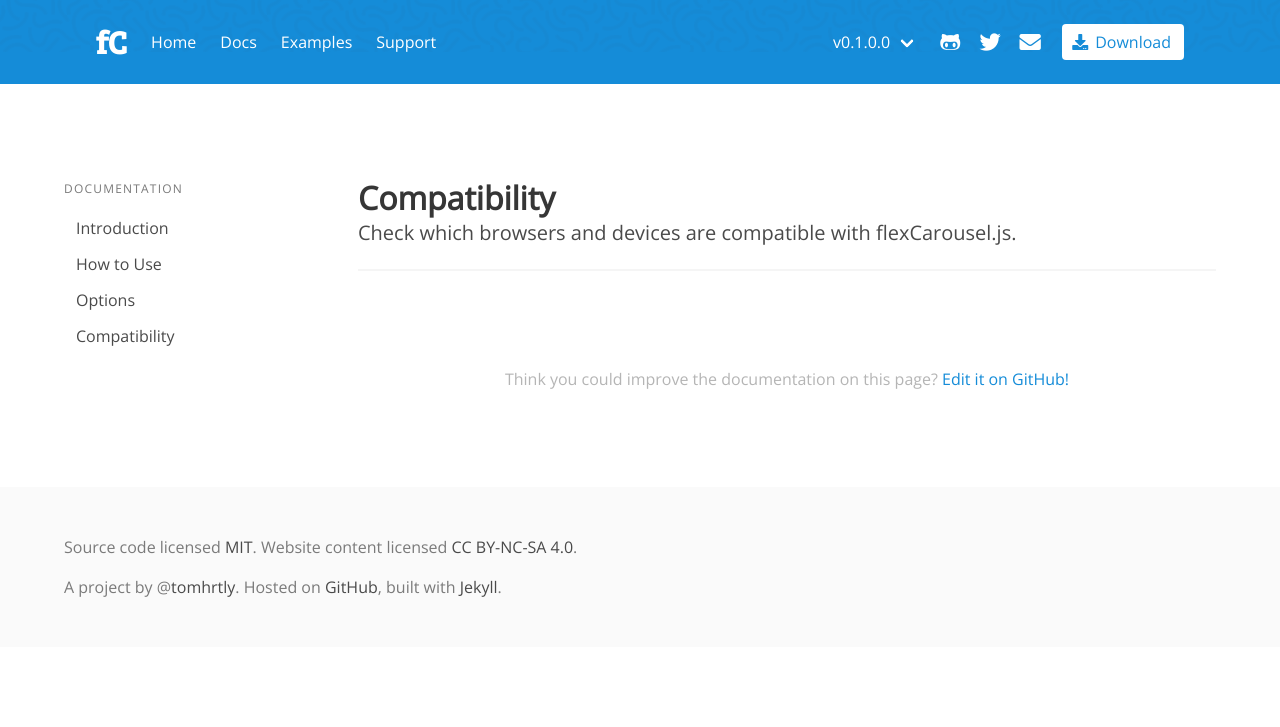
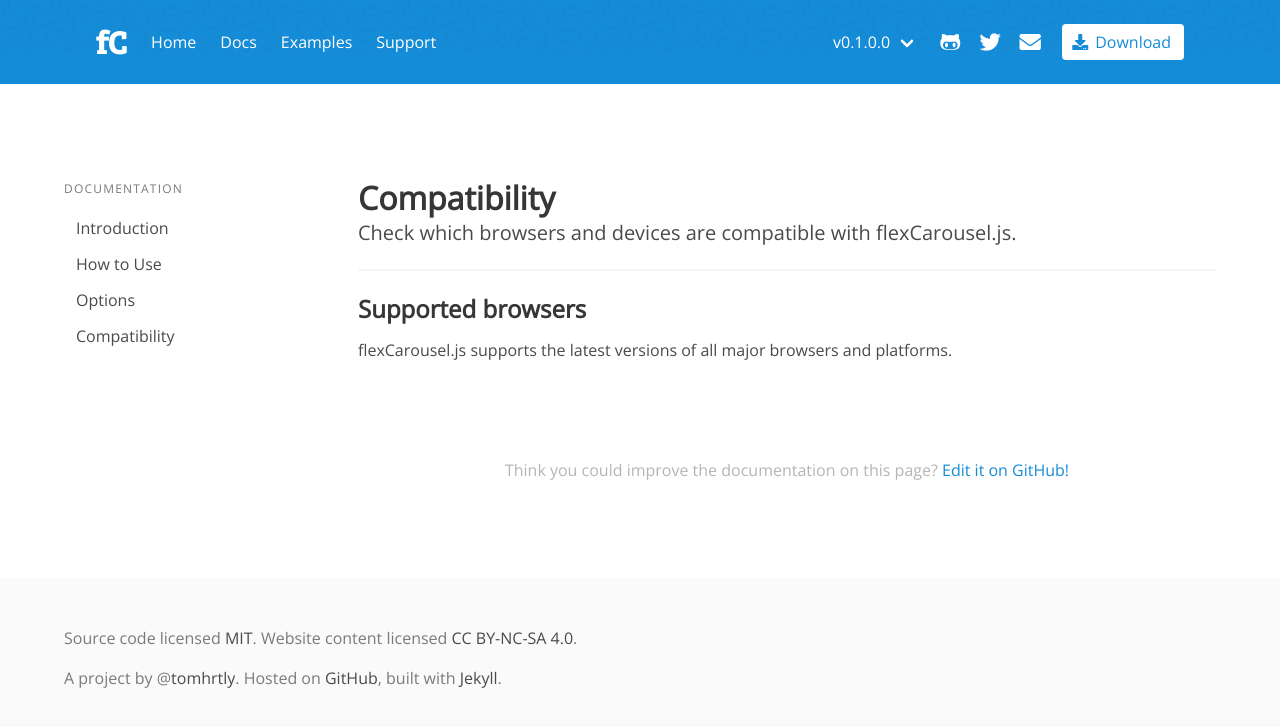
Before and after one commit to tomhrtly/flexCarousel.js, a Jekyll site: the page built from docs/docs/0.1.0/compatibility.html, in a window 1280 px wide. Shown: the top 727 px of the page. Built offline with Jekyll 4.4.1, drawn with Linux system fonts in a browser that asks for light colours; nearby versions of some CDN libraries.

```diff
--- a/docs/docs/compatibility.html
+++ b/docs/docs/0.1.0/compatibility.html
@@ -3,3 +3,6 @@ title: Compatibility
 subtitle: Check which browsers and devices are compatible with flexCarousel.js.
 layout: docs
 ---
+
+<h3>Supported browsers</h3>
+<p>flexCarousel.js supports the latest versions of all major browsers and platforms.</p>
```
Also changed, not shown: docs/docs/0.1.0/how-to-use.html (renamed from docs/docs/how-to-use.html), docs/docs/0.1.0/introduction.html (renamed from docs/docs/introduction.html), docs/docs/0.1.0/options.html (renamed from docs/docs/options.html).
